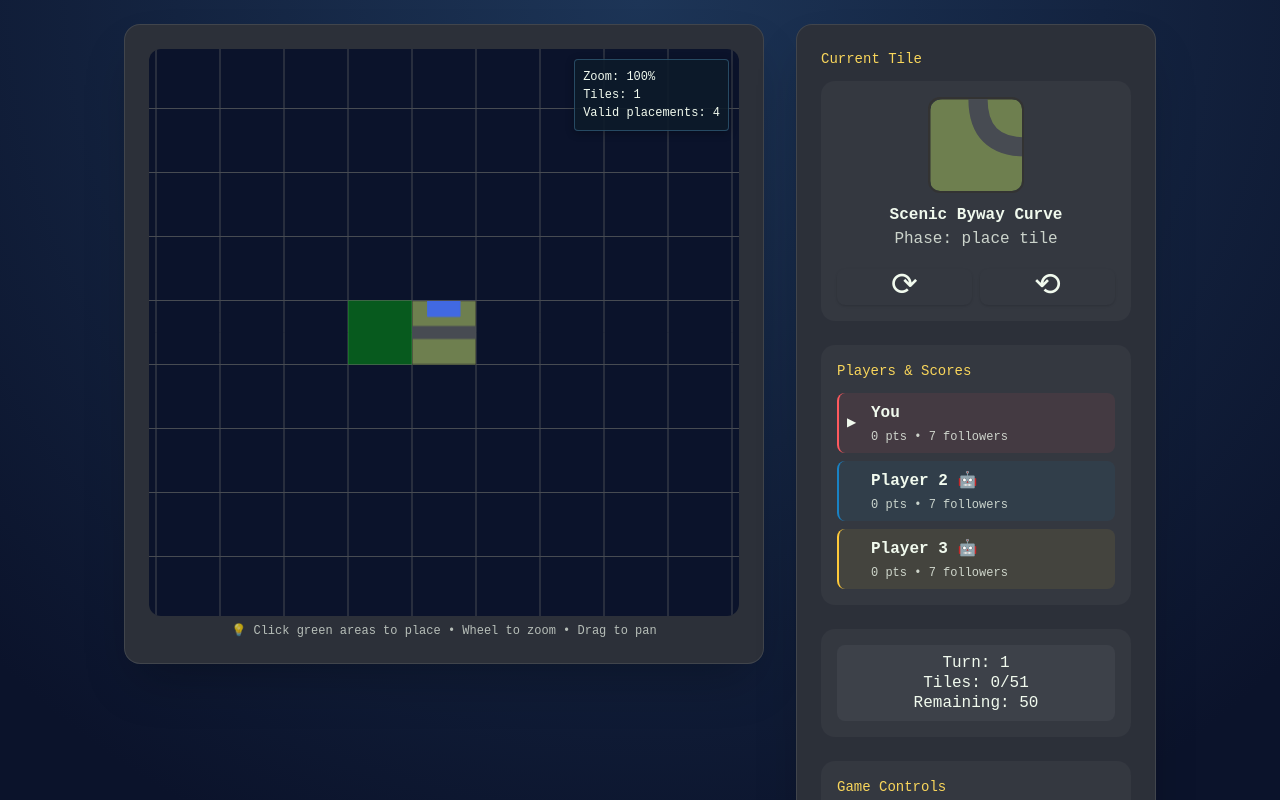
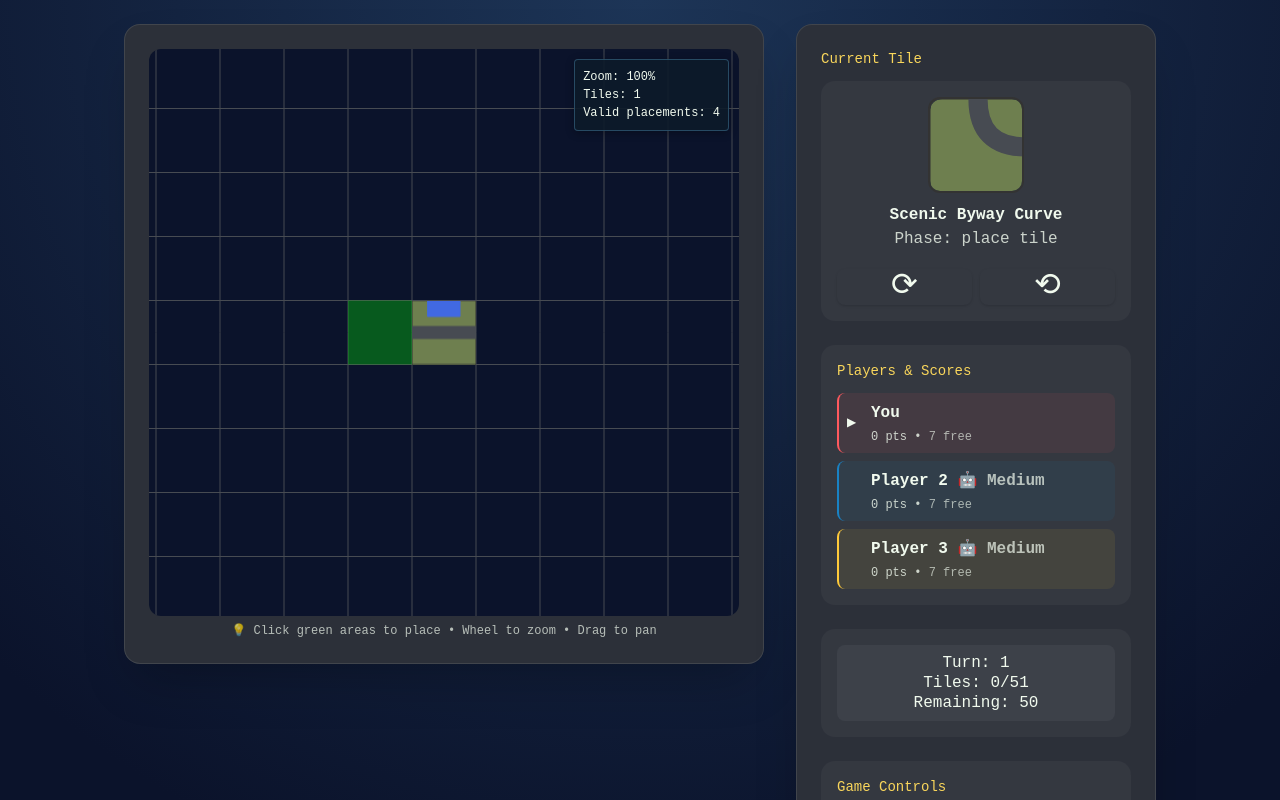
Before and after one commit to slacabos/American-Title-Trails, a React (Vite) app: page / in a window 1280 px wide. Both pictures are taken after a click on the button "Start Game". Shown: the top 800 px of the page. Built offline with nearby package versions, Linux system fonts and the light colour scheme; a web font is replaced by a local one.

Commit message:
Display placed features and AI level

```diff
--- /dev/null
+++ b/src/components/FollowerDetails.tsx
@@ -0,0 +1,43 @@
+import React from "react";
+import type { FollowerBreakdown } from "../utils/followerUtils";
+
+interface FollowerDetailsProps {
+  breakdown: FollowerBreakdown;
+}
+
+const FEATURE_ICONS: Record<keyof FollowerBreakdown["byFeature"], string> = {
+  road: "🛣️",
+  costco: "🏪",
+  mcdonalds: "🍔",
+  field: "🌾",
+};
+
+const FollowerDetails: React.FC<FollowerDetailsProps> = ({ breakdown }) => {
+  const placedFeatures = Object.entries(breakdown.byFeature)
+    .filter(([, count]) => count > 0)
+    .map(([type, count]) => ({
+      type: type as keyof FollowerBreakdown["byFeature"],
+      count,
+    }));
+
+  return (
+    <span className="text-xs opacity-80 font-game">
+      {breakdown.remaining} free
+      {placedFeatures.length > 0 && (
+        <>
+          {" ("}
+          {placedFeatures.map(({ type, count }, index) => (
+            <span key={type}>
+              {FEATURE_ICONS[type]}
+              {count}
+              {index < placedFeatures.length - 1 && " "}
+            </span>
+          ))}
+          {")"}
+        </>
+      )}
+    </span>
+  );
+};
+
+export default FollowerDetails;
--- a/src/components/GameBoard.tsx
+++ b/src/components/GameBoard.tsx
@@ -10,8 +10,10 @@ import { Game, GamePhase } from "../game";
 import BoardCanvas from "./BoardCanvas";
 import TileRenderer from "./TileRenderer";
 import HelpModal from "./HelpModal";
+import FollowerDetails from "./FollowerDetails";
 import { Button } from "@/components/ui/button";
 import { GAME_RULES } from "../constants/gameRules";
+import { getFollowerBreakdown } from "../utils/followerUtils";
 
 interface GameBoardProps {
   players: PlayerDefinition[];
@@ -367,10 +369,24 @@ const GameBoard: React.FC<GameBoardProps> = ({ players, onReset }) => {
                 <div className="flex-1 flex flex-col gap-1">
                   <strong className="text-xxs font-game">
                     {player.name}
-                    {player.isAI ? " 🤖" : ""}
+                    {player.isAI && (
+                      <>
+                        {" 🤖 "}
+                        <span className="opacity-70 capitalize">
+                          {player.aiDifficulty || "medium"}
+                        </span>
+                      </>
+                    )}
                   </strong>
                   <span className="text-xs opacity-80 font-game">
-                    {player.score} pts • {player.followers} followers
+                    {player.score} pts •{" "}
+                    <FollowerDetails
+                      breakdown={getFollowerBreakdown(
+                        player.id,
+                        player.followers,
+                        gameState.board
+                      )}
+                    />
                   </span>
                 </div>
               </li>
--- /dev/null
+++ b/src/utils/followerUtils.ts
@@ -0,0 +1,46 @@
+import type { IBoard } from "../interfaces";
+
+export interface FollowerBreakdown {
+  total: number;
+  remaining: number;
+  placed: number;
+  byFeature: {
+    road: number;
+    costco: number;
+    mcdonalds: number;
+    field: number;
+  };
+}
+
+export function getFollowerBreakdown(
+  playerId: string,
+  remainingFollowers: number,
+  board: IBoard
+): FollowerBreakdown {
+  const byFeature = {
+    road: 0,
+    costco: 0,
+    mcdonalds: 0,
+    field: 0,
+  };
+
+  const claims = board.getFeatureClaims();
+
+  for (const claim of claims) {
+    if (claim.players.includes(playerId)) {
+      const featureType = claim.type as keyof typeof byFeature;
+      if (featureType in byFeature) {
+        byFeature[featureType]++;
+      }
+    }
+  }
+
+  const placed = byFeature.road + byFeature.costco + byFeature.mcdonalds + byFeature.field;
+
+  return {
+    total: 7,
+    remaining: remainingFollowers,
+    placed,
+    byFeature,
+  };
+}
```
